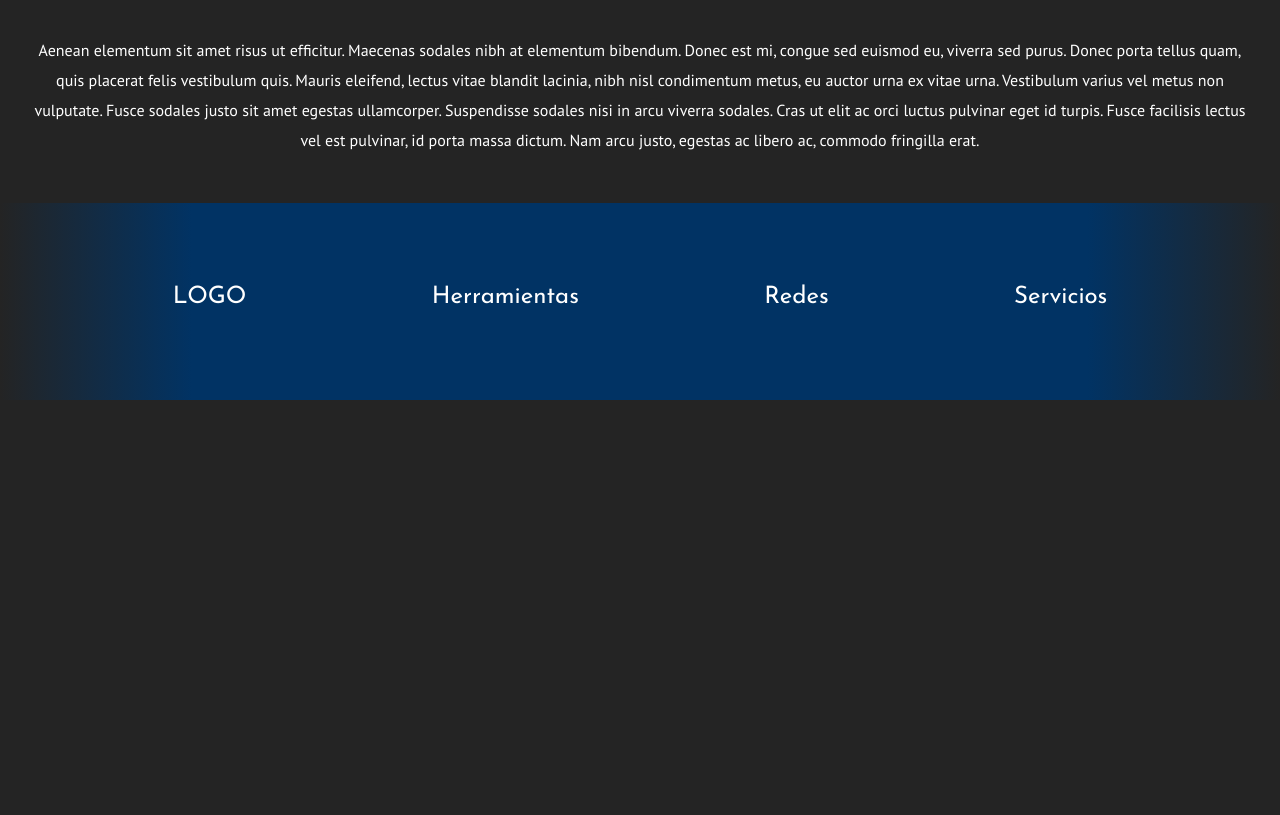
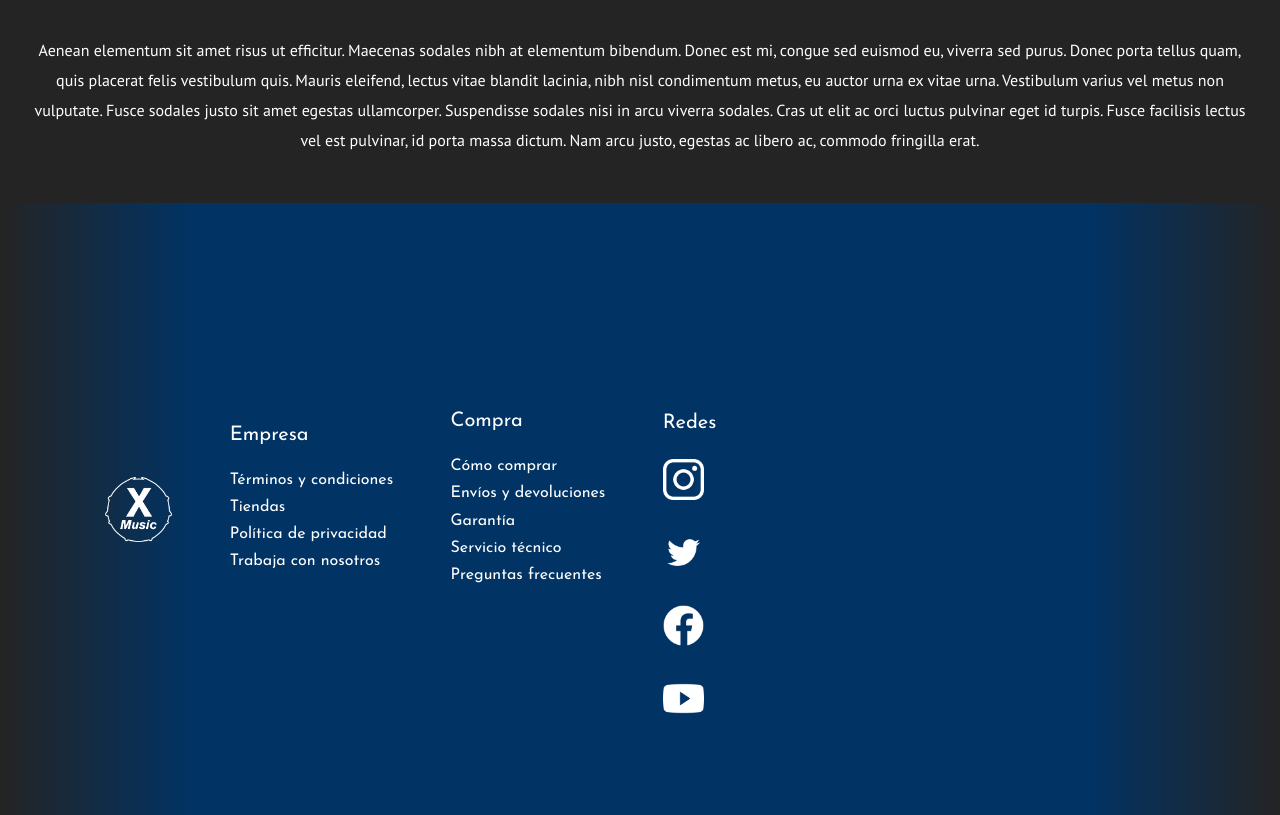
Before and after one commit to Gonzapi16/proyecto-coder, a website: page index.html in a window 1280 px wide. Shown: the part 1098-1913 px from the top of the page. Before the commit the page ends 1498 px from the top, so only its background shows below. Drawn offline with nearby package versions, Linux system fonts and the light colour scheme.

Commit message:
añadi imagenes y corrreciones en el footer

```diff
--- a/css/_footer.scss
+++ b/css/_footer.scss
@@ -18,4 +18,24 @@ footer {
     height: 100%;
 }
 
+.logo-footer {
+    align-items: center;
+    width: 6%;
+}
+
+.grid-lista {
+    padding-top: 1rem;
+    gap: 5rem;
+}
+
+.grid-redes {
+    padding-top: 1rem;
+    display: grid;
+    gap: 2rem;
+}
+
+.redes {
+    padding-top: 8rem;
+}
+
 /*Fin footer*/
--- a/index.html
+++ b/index.html
@@ -123,10 +123,40 @@
     <!--Footer-->
     <footer>
         <div class="grid-footer">
-            <h4>LOGO</h4> <br>
-            <h4>Herramientas</h4> <br>
-            <h4>Redes</h4> <br>
-            <h4>Servicios</h4>
+          <img src="img/logo.png" class="logo-footer" width= "6%" alt="logo_music_x">
+            <ul>
+              <li>
+              <h5>Empresa</h5>
+              <div class="grid-lista">
+              <h6>Términos y condiciones</h6>
+              <h6>Tiendas</h6>
+              <h6>Política de privacidad</h6>
+              <h6>Trabaja con nosotros</h6>
+              </li>
+            </ul>
+            <ul>
+              <li>
+              <h5>Compra</h5>
+              <div class="grid-lista">
+              <h6>Cómo comprar</h6>
+              <h6>Envíos y devoluciones</h6>
+              <h6>Garantía</h6>
+              <h6>Servicio técnico</h6>
+              <h6>Preguntas frecuentes</h6>
+              </li>
+            </ul>
+            <ul>
+              <li>
+                <div class="redes">
+              <h5>Redes</h5>
+                </div>
+              <div class="grid-redes">
+                <img src="img/instagram.png" width="8%" alt="instagram">
+                <img src="img/twitter.png" width="8%" alt="twitter">
+                <img src="img/facebook.png" width="8%" alt="facebook">
+                <img src="img/youtube.png" width="8%" alt="youtube">
+              </li>
+            </ul>
         </div>
     </footer>
     <!--!Footer-->
```
Also changed, not shown: css_sass/estilos.css, img/facebook.png (added), img/guitarra_acustica.jpg (deleted), img/instagram.png (added), img/twitter.png (added), img/youtube.png (added), 1 other file.
